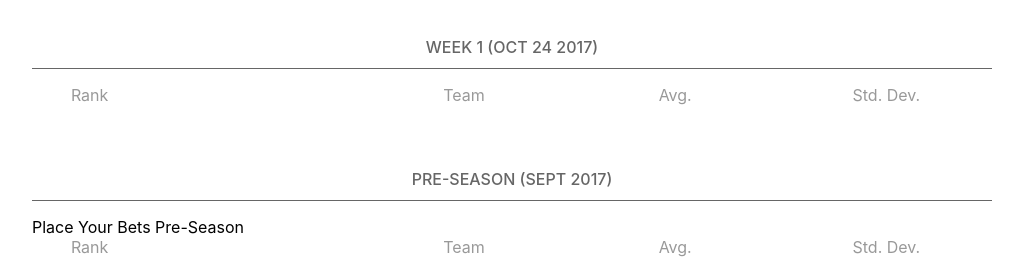
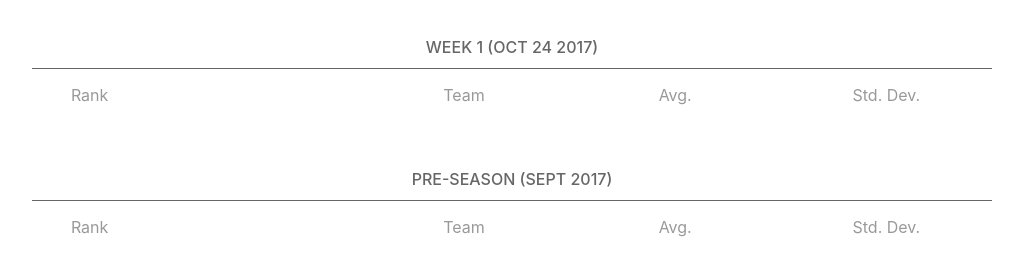
Before and after one commit to dariusz/nbapr, a website with bundled scripts: page src/index.html in a window 1280 px wide. Shown: the part 132-402 px from the top of the page, without its empty margins (128-1149 px from the left). Built offline with nearby package versions, Linux system fonts and the light colour scheme.

```diff
--- a/src/index.html
+++ b/src/index.html
@@ -23,7 +23,7 @@
 		<div class="content">
 
 			<div class="dates blockheading">Week 1 (Oct 24 2017)</div>
-			<div class="this_week" id="w1	">
+			<div class="this_week" id="w1">
 				<div class="rankingheader">
 					<div class="rank">Rank</div>
 					<div class="logo">&nbsp;</div>
@@ -36,7 +36,6 @@
 			</div>
 
 			<div class="dates blockheading">Pre-Season (Sept 2017)</div>
-			<span class="tag">Place Your Bets</span> <span class="tag">Pre-Season</span>
 			<div class="this_week" id="p2">
 				<div class="rankingheader">
 					<div class="rank">Rank</div>
```
